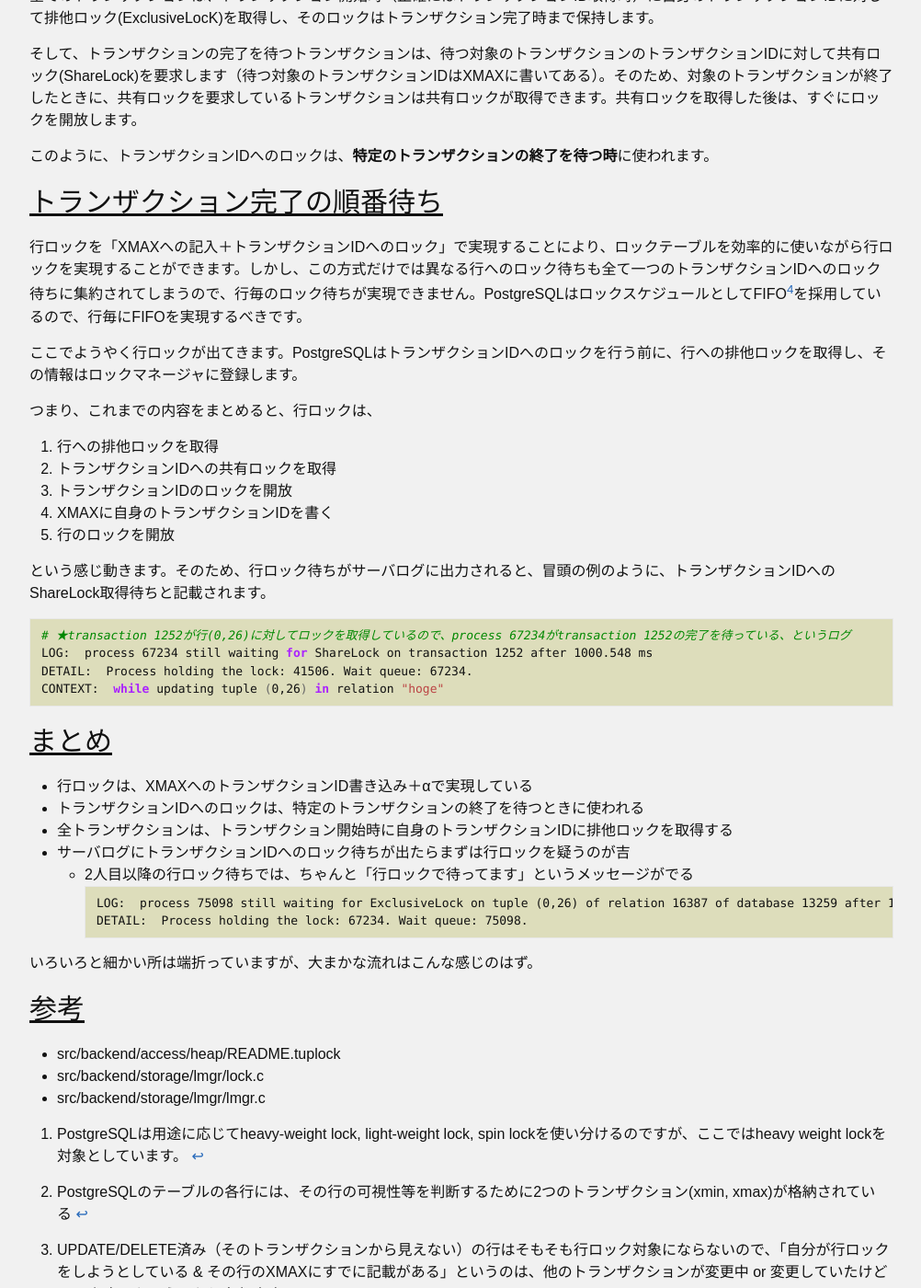
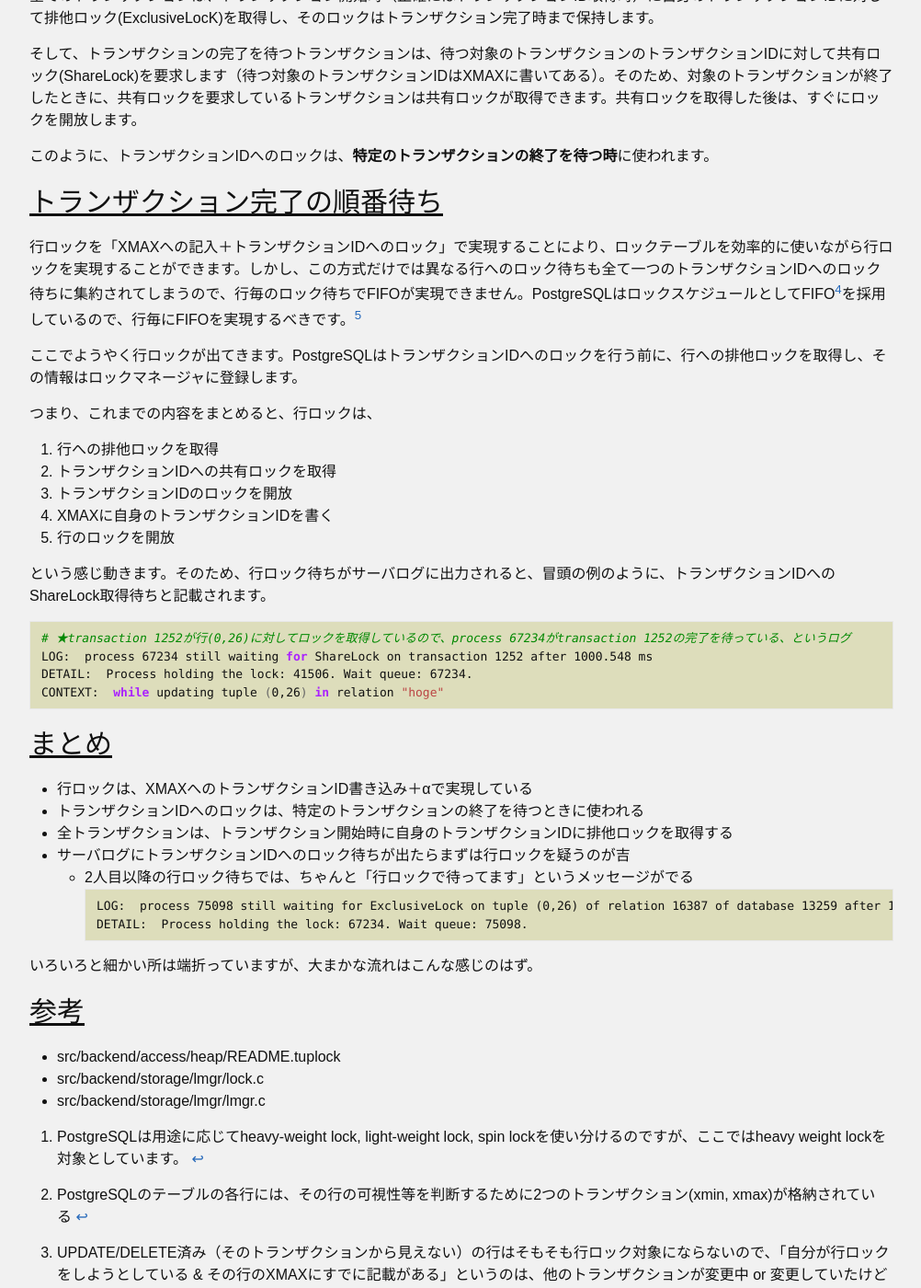
Before and after one commit to MasahikoSawada/masahikosawada.github.io, a Jekyll site: the page built from _posts/2018-09-04-Row-locking-and-locking-on-transactionid.md, in a window 1280 px wide and 1400 px high, scrolled down 1832 px. Shown: the whole window at 92% size, without its empty margins (138-1140 px from the left). Built offline with Jekyll 4.4.1, drawn with Linux system fonts in a browser that asks for light colours; comment, search, counter and statistics services are not loaded; some of the changed text lies outside the part shown.

Commit message:
Post: Update the description about the necessary for row locking on shmem according to the comment on twitter.

````diff
--- a/_posts/2018-09-04-Row-locking-and-locking-on-transactionid.md
+++ b/_posts/2018-09-04-Row-locking-and-locking-on-transactionid.md
@@ -73,7 +73,7 @@
 このように、トランザクションIDへのロックは、**特定のトランザクションの終了を待つ時**に使われます。
 
 # トランザクション完了の順番待ち
-行ロックを「XMAXへの記入＋トランザクションIDへのロック」で実現することにより、ロックテーブルを効率的に使いながら行ロックを実現することができます。しかし、この方式だけでは異なる行へのロック待ちも全て一つのトランザクションIDへのロック待ちに集約されてしまうので、行毎のロック待ちが実現できません。PostgreSQLはロックスケジュールとしてFIFO[^fifo]を採用しているので、行毎にFIFOを実現するべきです。
+行ロックを「XMAXへの記入＋トランザクションIDへのロック」で実現することにより、ロックテーブルを効率的に使いながら行ロックを実現することができます。しかし、この方式だけでは異なる行へのロック待ちも全て一つのトランザクションIDへのロック待ちに集約されてしまうので、行毎のロック待ちでFIFOが実現できません。PostgreSQLはロックスケジュールとしてFIFO[^fifo]を採用しているので、行毎にFIFOを実現するべきです。[^rowlock]
 
 ここでようやく行ロックが出てきます。PostgreSQLはトランザクションIDへのロックを行う前に、行への排他ロックを取得し、その情報はロックマネージャに登録します。
 
@@ -88,6 +88,7 @@
 という感じ動きます。そのため、行ロック待ちがサーバログに出力されると、冒頭の例のように、トランザクションIDへのShareLock取得待ちと記載されます。
 
 [^fifo]: 厳密にはFIFOをちょっと改善したものだった気がする
+[^rowlock]: 例えばTx-AがタプルXをロックしていて、その後にTx-BとTx-Cが同タプルをロックしに来ると、Tx-AのXIDの共有ロック取得で待たされる。TX-A終了後、Tx-BとTx-Cは**同時**に解放される(互いに競合しないため)ので、Tx-Cが先にロックを取得してしまう可能性がある。
 
 ```bash
 # ★transaction 1252が行(0,26)に対してロックを取得しているので、process 67234がtransaction 1252の完了を待っている、というログ
````
